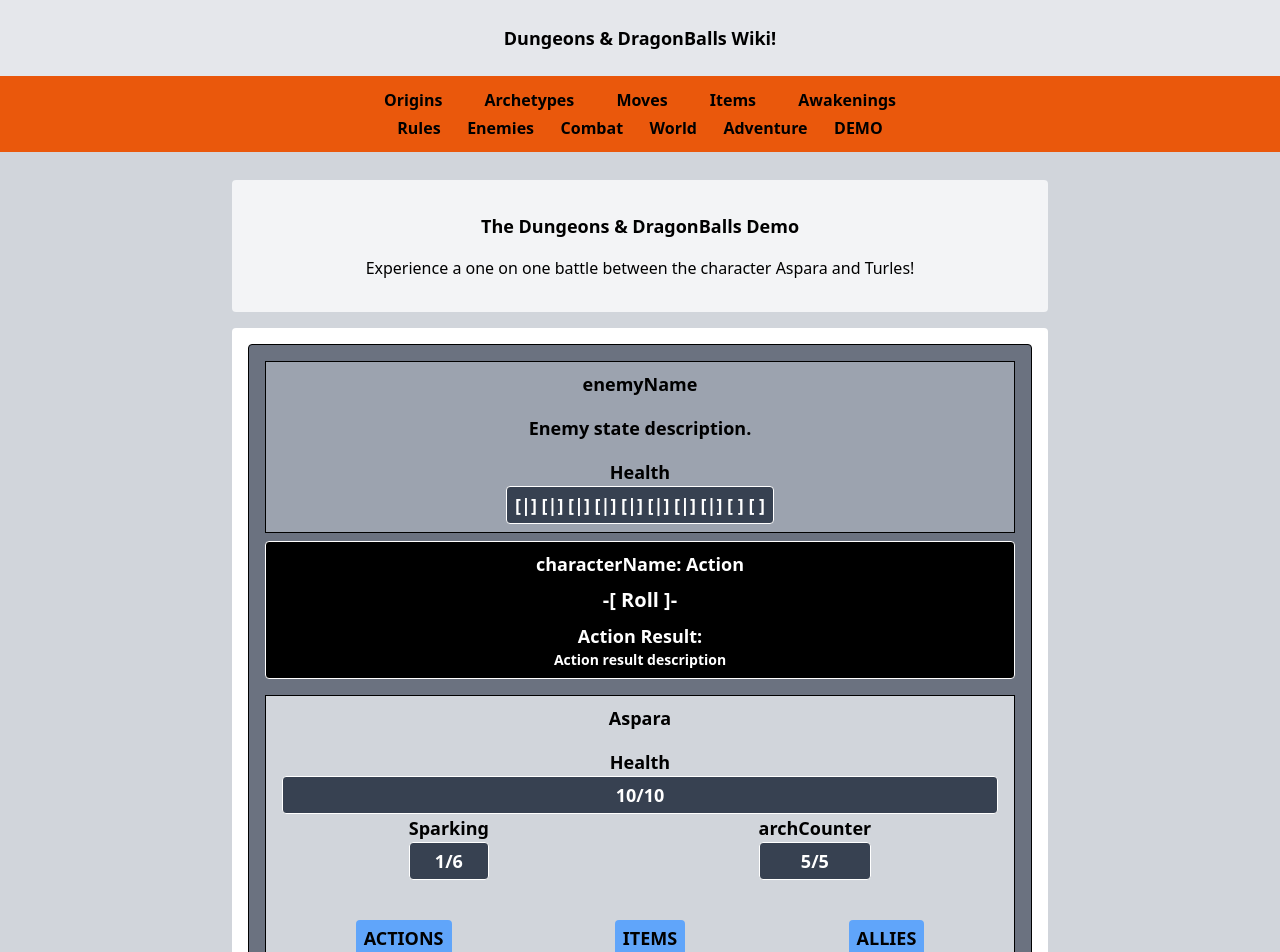
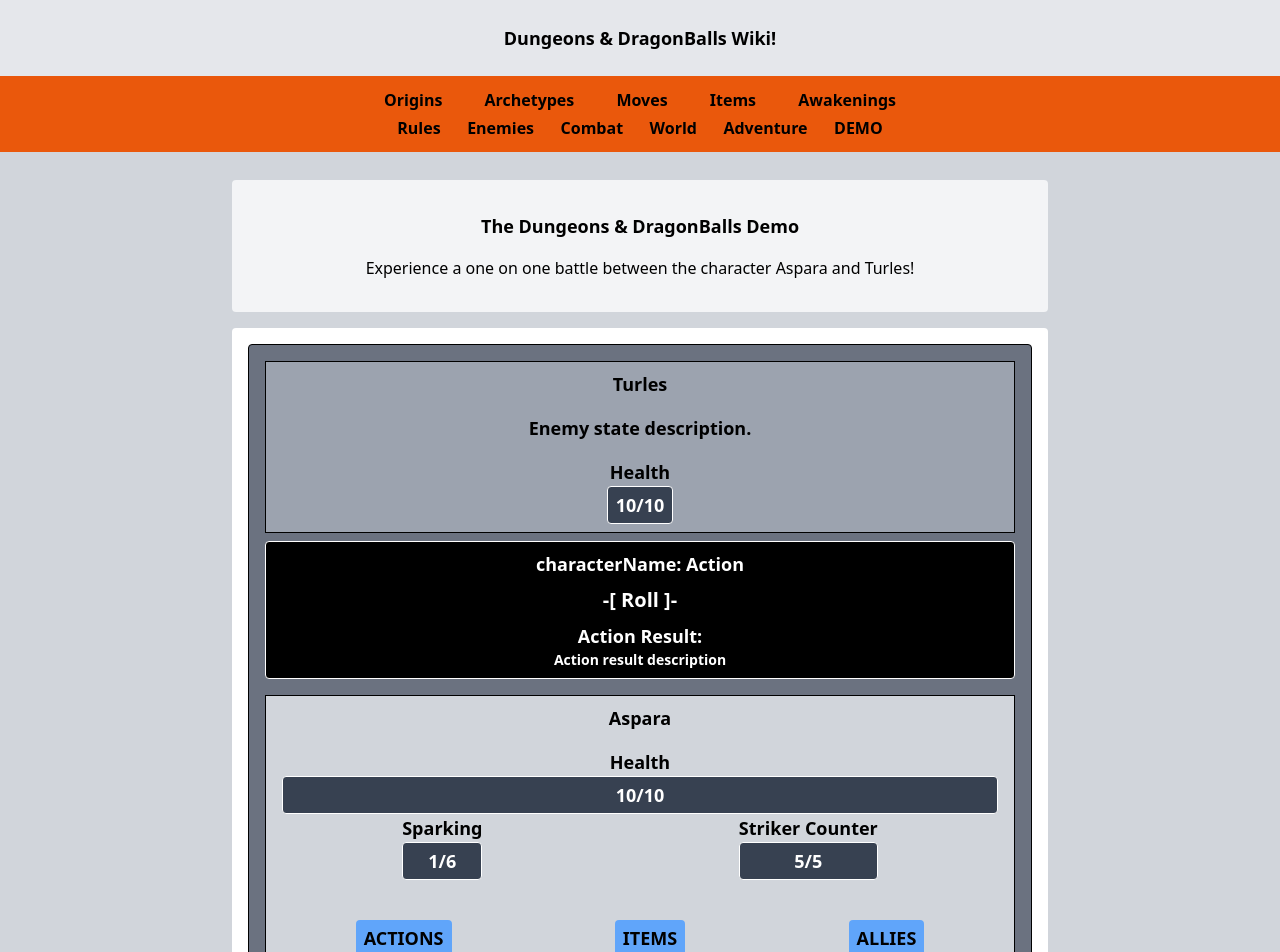
Before and after one commit to KylePep/ddbwiki, a Next.js app: page /demo in a window 1280 px wide. Shown: the top 952 px of the page. Built offline with nearby package versions, Linux system fonts and the light colour scheme.

Commit message:
reformated data into organized objects

```diff
--- a/app/demo/page.tsx
+++ b/app/demo/page.tsx
@@ -1,12 +1,38 @@
-import { DEMO_DATA } from '@/shared/constants'
+'use client'
+import { DEMO_DATA, ENEMY_TYPES } from '@/shared/constants'
 import React from 'react'
 
 const data = DEMO_DATA
+const boss = () => {
+  const base = ENEMY_TYPES.find((b)=>b.name === data.adventureInstance.enemyData[0].name)
+
+  const combinedObject = {
+    ...data.adventureInstance.enemyData[0],
+    base: base
+  }
+
+  console.log("boss", combinedObject)
+  return combinedObject
+  }
+
+  const player = () => {
+    const base = DEMO_DATA.player
+
+    const combinedObject = {
+      ...data.adventurePlayer.playerState,
+      base: base,
+      role: data.adventurePlayer.playerRole
+    }
+
+    console.log("player", combinedObject)
+    return combinedObject
+    }
 
 export default function page() {
+  const Boss = boss()
+  const Player = player()
   return (
     <div>
-
       <div className='bg-gray-100 rounded p-8'>
         <p className='text-lg font-semibold text-center mb-4'>The Dungeons & DragonBalls Demo</p>
         <p className='text-center'>Experience a one on one battle between the character Aspara and Turles!</p>
@@ -16,13 +42,13 @@ export default function page() {
         <div className='bg-gray-500 border border-solid border-black rounded p-4'>
           <div className='text-lg font-bold text-center bg-gray-400 border border-solid border-black p-2'>
             <p className='mb-4'>
-            enemyName
+            {Boss.base?.displayName}
             </p>
             <p className='font-semibold text-l mb-4'>Enemy state description.</p>
             <div className='flex flex-col items-center'>
                     <p className='text-center'>Health</p>
                     <p className='bg-gray-700 border border-white text-white rounded w-fit px-2 py-1'>
-                      {`[|] [|] [|] [|] [|] [|] [|] [|] [ ] [ ]`}
+                      {Boss.hp}
                     </p>
                 </div>
           </div>
@@ -39,24 +65,24 @@ export default function page() {
             </div>
           </div>
           <div className='text-lg font-bold text-center mt-4 bg-gray-300 border border-solid border-black p-2'>
-            <p className='mb-4'>{data.player.name}</p>
+            <p className='mb-4'>{Player.base.name}</p>
                 <div>
                     <p className='text-center'>Health</p>
                     <p className='bg-gray-700 border border-white text-white rounded px-2 py-1 mx-2'>
-                      {data.adventurePlayer.playerState.hp}
+                      {Player.hp}
                     </p>
                 </div>
             <div className='flex justify-around mb-10'>
                 <div>
                   <p className='text-center'>Sparking</p>
                   <p className='bg-gray-700 border border-white text-white rounded px-2 py-1'>
-                      {data.adventurePlayer.playerState.sparkingMeter}
+                      {Player.sparkingMeter}
                     </p>
                 </div>
                 <div>
-                  <p className='text-center'>archCounter</p>
+                  <p className='text-center capitalize'>{Player.base.archetype} Counter</p>
                   <p className='bg-gray-700 border border-white text-white rounded px-2 py-1'>
-                      {data.adventurePlayer.playerState.archCounter}
+                      {Player.archCounter}
                     </p>
                 </div>
             </div>
--- a/shared/constants/demoData.json
+++ b/shared/constants/demoData.json
@@ -34,8 +34,10 @@
     "adventureInstance":{
       "adventureId": "treeOfMight",
       "adventureRooms": ["1A", "2A", "3A", "4A", "1B"],
+      "roomsProgress":[],
       "enemyData": [
         {
+          "id": "1E",
           "name": "turles",
           "level": 2,
           "stats": {"spirit": 2, "ki": 4, "power": 5, "agility": 3, "toughness": 4},
```
